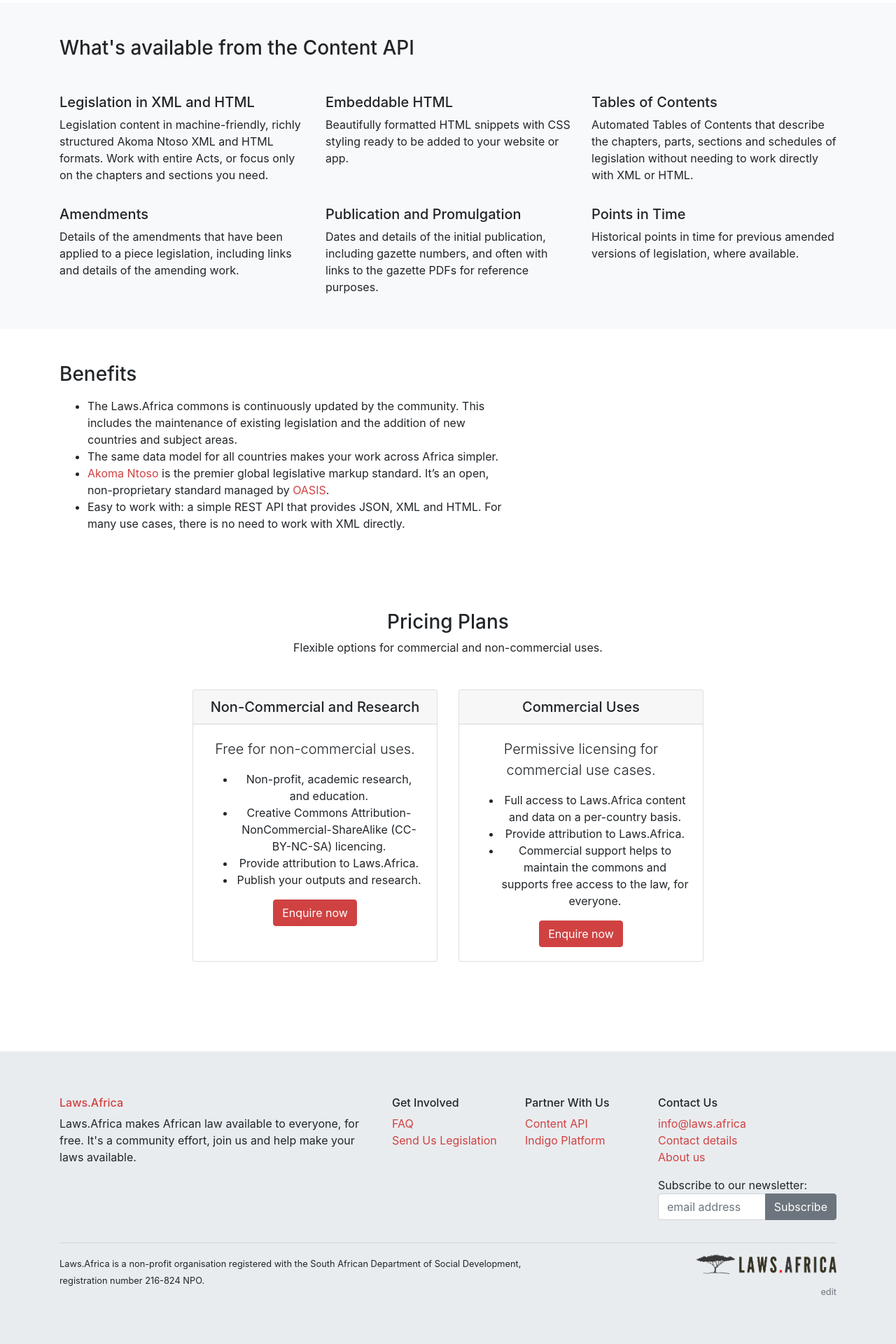
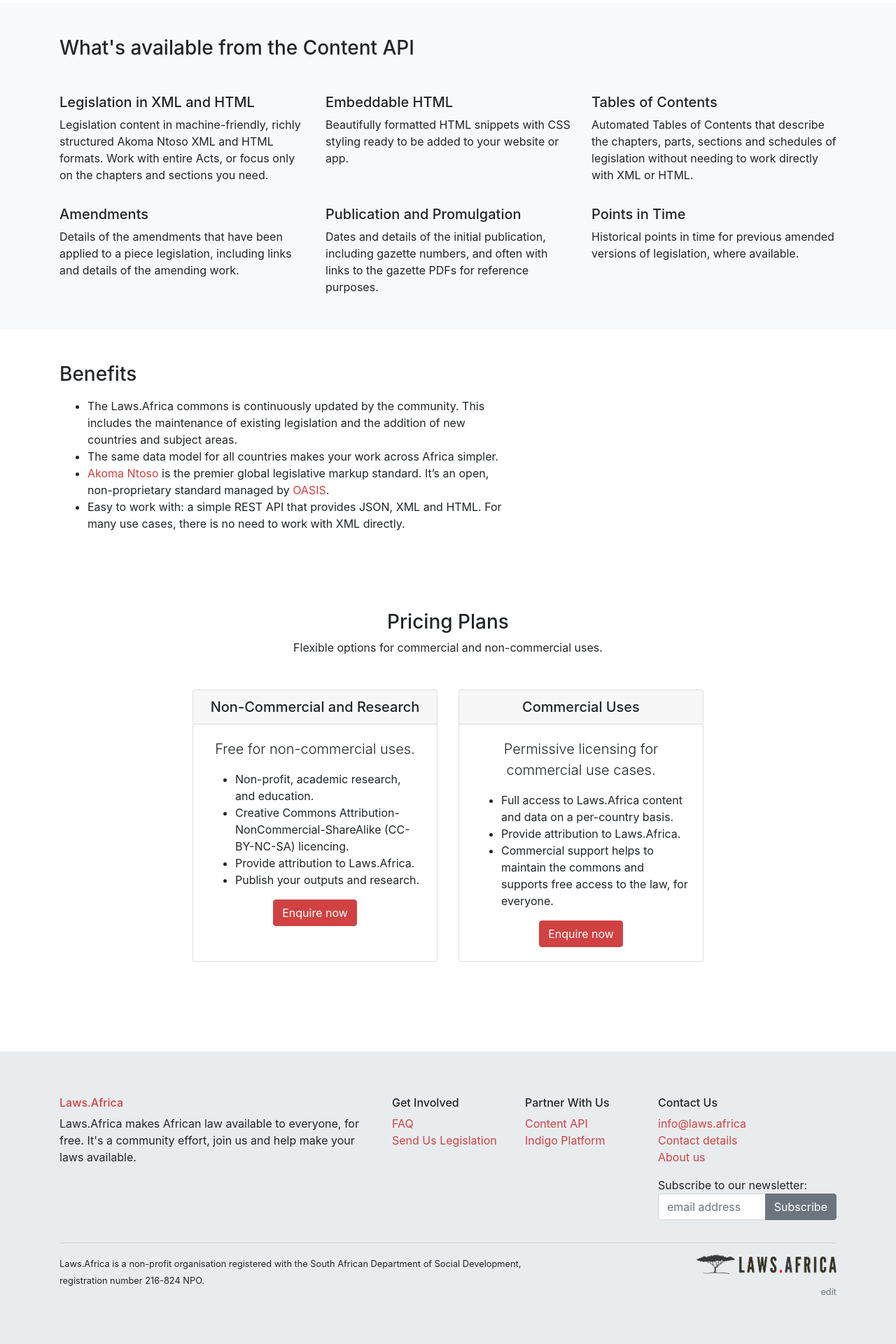
Before and after one commit to laws-africa/laws-africa.github.io, a Jekyll site: the page built from api/index.markdown, in a window 1280 px wide. Shown: the part 656-2576 px from the top of the page at 70% size. Built offline with Jekyll 4.4.1, drawn with Linux system fonts in a browser that asks for light colours; nearby versions of some CDN libraries.

Commit message:
Use page.lead as site description

```diff
--- a/_layouts/api/index.html
+++ b/_layouts/api/index.html
@@ -65,8 +65,8 @@
           {% for plan in page.plans %}
           <div class="card">
             <h5 class="card-header text-center">{{ plan.title }}</h5>
-            <div class="card-body text-center">
-              <p class="lead">{{ plan.description }}</p>
+            <div class="card-body">
+              <p class="lead text-center">{{ plan.description }}</p>
 
               {{ plan.details | markdownify }}
 
--- a/_layouts/base.html
+++ b/_layouts/base.html
@@ -15,14 +15,14 @@
     <meta name="viewport" content="width=device-width, initial-scale=1, shrink-to-fit=no">
 
     <title>{% if page.title %}{{ page.title | escape }} - {% endif %}{{ site.title | escape }}</title>
-    <meta name="description" content="{% if page.description %}{{ page.description }}{% else %}{{ site.description }}{% endif %}">
+    <meta name="description" content="{% if page.lead %}{{ page.lead }}{% else %}{{ site.description }}{% endif %}">
 
     <!-- Open Graph data -->
     <meta property="og:title" content="{% if page.title %}{{ page.title | escape }} - {% endif %}{{ site.title | escape }}">
     <meta property="og:site_name" content="{{ site.title }}">
     <meta property="og:type" content="website">
     <meta property="og:url" content="{{ site.url }}{{ page.url }}">
-    <meta property="og:description" content="{% if page.description %}{{ page.description }}{% else %}{{ site.description }}{% endif %}">
+    <meta property="og:description" content="{% if page.lead %}{{ page.lead }}{% else %}{{ site.description }}{% endif %}">
 
     <link rel="apple-touch-icon-precomposed" sizes="144x144" href="/img/apple-touch-icon-144x144.png" />
     <link rel="apple-touch-icon-precomposed" sizes="152x152" href="/img/apple-touch-icon-152x152.png" />
--- a/indigo/index.html
+++ b/indigo/index.html
@@ -1,7 +1,7 @@
 ---
 title: Indigo Platform
 layout: simple
-description: Publish beautiful legislation that is a pleasure to read.
+lead: Publish beautiful legislation that is a pleasure to read.
 navbar_item: indigo
 ---
 
```
